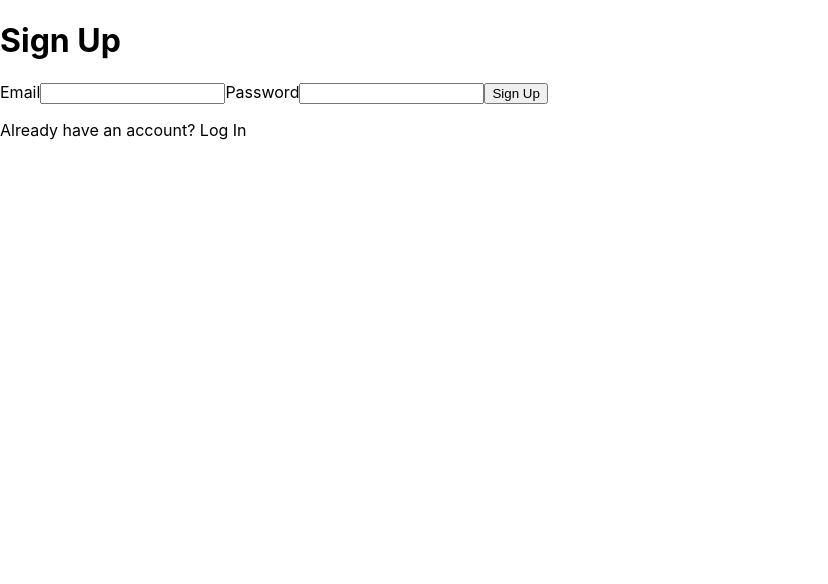
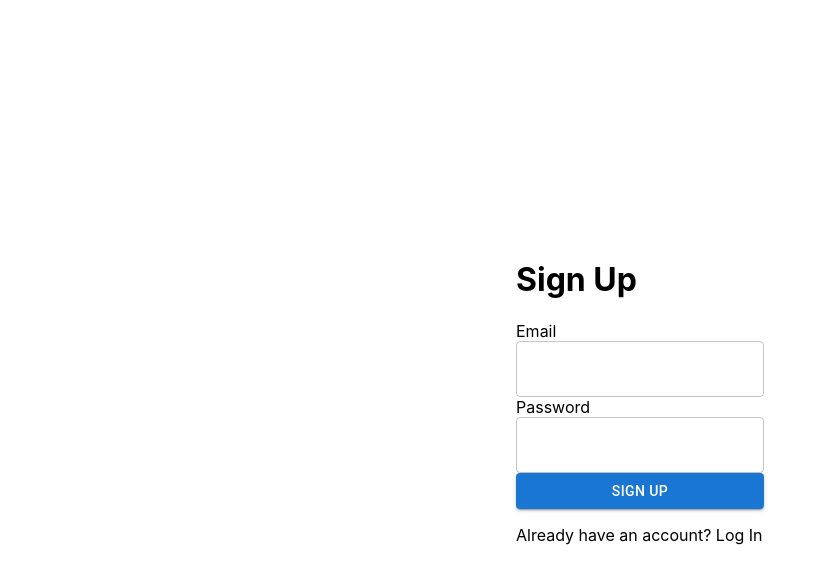
Before and after one commit to rpp33-boc-pacific/improvibe, a Next.js app: page /signUp in a window 1280 px wide. Shown: the top 584 px of the page, without its empty margins (0-828 px from the left). Built offline with nearby package versions, Linux system fonts and the light colour scheme.

Commit message:
Style sign up page

```diff
--- a/pages/logIn.tsx
+++ b/pages/logIn.tsx
@@ -20,7 +20,7 @@ export default function LogIn() {
 
     signIn('credentials', {email: email, password: password, redirect: false, callbackUrl: '/'})
     .then((status) => {
-      if (status.error) {
+      if (status!.error) {
         setLogInError(true);
       } else {
         router.push('/');
--- a/pages/signUp.tsx
+++ b/pages/signUp.tsx
@@ -1,25 +1,33 @@
 import Link from 'next/link';
-import Protect from '../components/Protect';
+import TextField from '@mui/material/TextField';
+import FormControl from '@mui/material/FormControl';
+import Button from '@mui/material/Button';
+import Grid from '@mui/material/Grid';
 
 function SignUp() {
   return (
+    <Grid
+    container
+    direction="column"
+    justifyContent="center"
+    alignItems="center"
+    style={{ minHeight: '100vh' }}>
       <form method="post" action="/api/signUp">
+        <FormControl>
         <h1>Sign Up</h1>
-      <label>
-        Email
-        <input name="email" type="text" />
-      </label>
-      <label>
-        Password
-        <input name="password" type="password" />
-      </label>
-      <button type="submit">Sign Up</button>
+        <label>Email</label>
+        <TextField name="email" type="text" />
+        <label>Password</label>
+        <TextField name="password" type="password" />
+        <Button variant="contained" type="submit">Sign Up</Button>
         <p>Already have an account?
           <Link href="/logIn">
             <a> Log In</a>
           </Link>
           </p>
+        </FormControl>
       </form>
+    </Grid>
   )
 }
 
```
Lines whose indentation alone changed are shown as unchanged.
